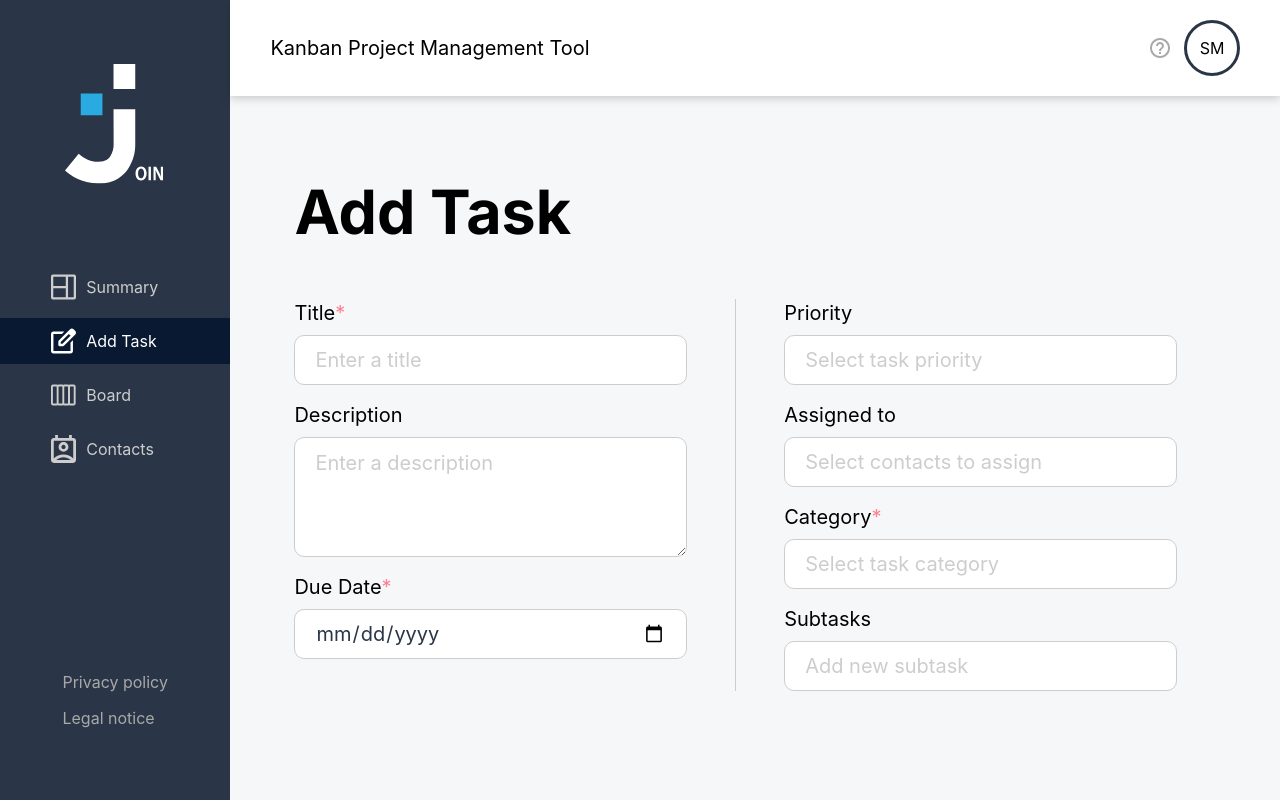
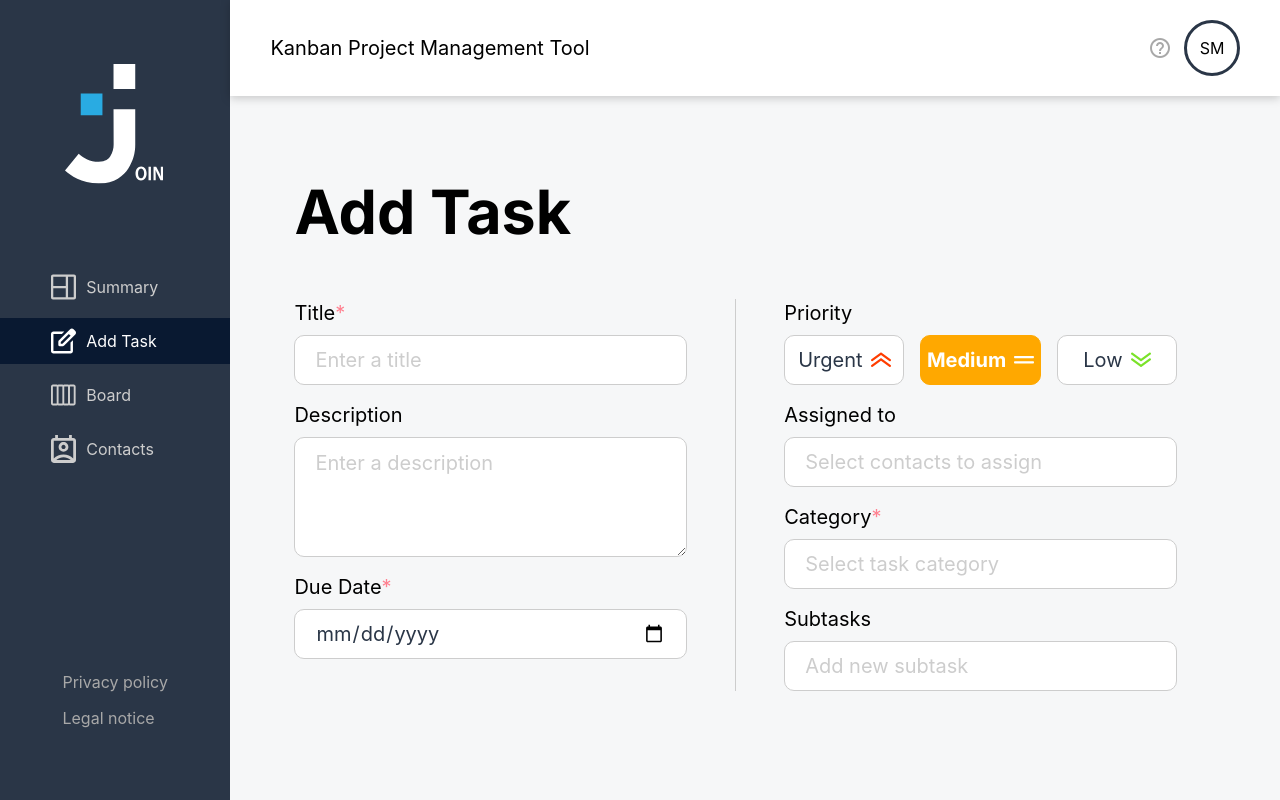
Before and after one commit to NadineJuliana/Join-Project, an Angular app: page /add-task in a window 1280 px wide. Built offline with nearby package versions, Linux system fonts and the light colour scheme; no server answers; a web font is replaced by a local one.

Commit message:
Enhance task form with reactive validation and priority selection UI

```diff
--- a/src/app/features/tasks/components/task-form/task-form.component.html
+++ b/src/app/features/tasks/components/task-form/task-form.component.html
@@ -1,10 +1,24 @@
-<div class="task-form-layout">
+<div class="task-form-layout" [formGroup]="form">
   <section class="task-form-block task-form-block--left">
     <div class="task-form-field">
       <h5>
         <label for="task-title">Title<span class="required">*</span></label>
       </h5>
-      <input id="task-title" type="text" placeholder="Enter a title" />
+      <div class="task-form-input-wrap">
+        <input
+          id="task-title"
+          type="text"
+          formControlName="title"
+          placeholder="Enter a title"
+        />
+        @if (
+          !form.controls.title.valid &&
+          form.controls.title.touched &&
+          !form.controls.title.disabled
+        ) {
+          <p>Please enter a title</p>
+        }
+      </div>
     </div>
 
     <div class="task-form-field">
@@ -21,7 +35,21 @@
           >Due Date<span class="required">*</span></label
         >
       </h5>
-      <input id="task-due-date" type="date" [min]="todayMinDate" />
+      <div class="task-form-input-wrap">
+        <input
+          id="task-due-date"
+          type="date"
+          formControlName="dueDate"
+          [min]="todayMinDate"
+        />
+        @if (
+          !form.controls.dueDate.valid &&
+          form.controls.dueDate.touched &&
+          !form.controls.dueDate.disabled
+        ) {
+          <p>Please choose today or a future date</p>
+        }
+      </div>
     </div>
   </section>
 
@@ -34,12 +62,91 @@
 
   <section class="task-form-block task-form-block--right">
     <div class="task-form-field">
-      <h5><label for="task-priority">Priority</label></h5>
-      <input
-        id="task-priority"
-        type="text"
-        placeholder="Select task priority"
-      />
+      <h5>Priority</h5>
+      <div class="task-form-priority" role="group" aria-label="Task priority">
+        <button
+          type="button"
+          class="task-form-priority__button task-form-priority__button--tone-urgent"
+          [class.task-form-priority__button--urgent]="
+            isPrioritySelected('urgent')
+          "
+          [attr.aria-pressed]="isPrioritySelected('urgent')"
+          (click)="selectPriority('urgent')"
+        >
+          <h5>Urgent</h5>
+          <div class="icon" aria-hidden="true">
+            <svg
+              class="task-form-priority__icon"
+              xmlns="http://www.w3.org/2000/svg"
+              viewBox="0 0 20 15"
+              preserveAspectRatio="xMidYMid meet"
+            >
+              <path
+                d="M18.9043 14.5096C18.6696 14.51 18.4411 14.4351 18.2522 14.2961L10.0001 8.21288L1.74809 14.2961C1.63224 14.3816 1.50066 14.4435 1.36086 14.4783C1.22106 14.513 1.07577 14.5199 0.933305 14.4986C0.790837 14.4772 0.653973 14.428 0.530528 14.3538C0.407083 14.2796 0.299474 14.1818 0.213845 14.0661C0.128216 13.9503 0.0662437 13.8188 0.0314671 13.6791C-0.00330956 13.5394 -0.0102098 13.3943 0.0111604 13.2519C0.0543195 12.9644 0.21001 12.7058 0.443982 12.533L9.34809 5.96249C9.53679 5.8229 9.76536 5.74756 10.0001 5.74756C10.2349 5.74756 10.4635 5.8229 10.6522 5.96249L19.5563 12.533C19.7422 12.6699 19.8801 12.862 19.9503 13.0819C20.0204 13.3018 20.0193 13.5382 19.9469 13.7573C19.8746 13.9765 19.7349 14.1673 19.5476 14.3024C19.3604 14.4375 19.1352 14.51 18.9043 14.5096Z"
+                fill="currentColor"
+              />
+              <path
+                d="M18.9043 8.76057C18.6696 8.76097 18.4411 8.68612 18.2522 8.54702L10.0002 2.46386L1.7481 8.54702C1.51412 8.71983 1.22104 8.79269 0.93331 8.74956C0.645583 8.70643 0.386785 8.55086 0.213849 8.31706C0.0409137 8.08326 -0.0319941 7.79039 0.011165 7.50288C0.054324 7.21536 0.210015 6.95676 0.443986 6.78395L9.3481 0.213471C9.5368 0.0738799 9.76537 -0.00146484 10.0002 -0.00146484C10.2349 -0.00146484 10.4635 0.0738799 10.6522 0.213471L19.5563 6.78395C19.7422 6.92087 19.8801 7.11298 19.9503 7.33286C20.0204 7.55274 20.0193 7.78914 19.947 8.00832C19.8746 8.22751 19.7349 8.41826 19.5476 8.55335C19.3604 8.68844 19.1352 8.76096 18.9043 8.76057Z"
+                fill="currentColor"
+              />
+            </svg>
+          </div>
+        </button>
+        <button
+          type="button"
+          class="task-form-priority__button task-form-priority__button--tone-medium"
+          [class.task-form-priority__button--medium]="
+            isPrioritySelected('medium')
+          "
+          [attr.aria-pressed]="isPrioritySelected('medium')"
+          (click)="selectPriority('medium')"
+        >
+          <h5>Medium</h5>
+          <div class="icon" aria-hidden="true">
+            <svg
+              class="task-form-priority__icon"
+              xmlns="http://www.w3.org/2000/svg"
+              viewBox="0 0 20 8"
+              preserveAspectRatio="xMidYMid meet"
+            >
+              <path
+                d="M18.9041 7.45086H1.09589C0.805242 7.45086 0.526498 7.33456 0.320979 7.12755C0.11546 6.92054 0 6.63977 0 6.34701C0 6.05425 0.11546 5.77349 0.320979 5.56647C0.526498 5.35946 0.805242 5.24316 1.09589 5.24316H18.9041C19.1948 5.24316 19.4735 5.35946 19.679 5.56647C19.8845 5.77349 20 6.05425 20 6.34701C20 6.63977 19.8845 6.92054 19.679 7.12755C19.4735 7.33456 19.1948 7.45086 18.9041 7.45086Z"
+                fill="currentColor"
+              />
+              <path
+                d="M18.9041 2.2077H1.09589C0.805242 2.2077 0.526498 2.0914 0.320979 1.88439C0.11546 1.67738 0 1.39661 0 1.10385C0 0.81109 0.11546 0.530322 0.320979 0.32331C0.526498 0.116298 0.805242 0 1.09589 0L18.9041 0C19.1948 0 19.4735 0.116298 19.679 0.32331C19.8845 0.530322 20 0.81109 20 1.10385C20 1.39661 19.8845 1.67738 19.679 1.88439C19.4735 2.0914 19.1948 2.2077 18.9041 2.2077Z"
+                fill="currentColor"
+              />
+            </svg>
+          </div>
+        </button>
+        <button
+          type="button"
+          class="task-form-priority__button task-form-priority__button--tone-low"
+          [class.task-form-priority__button--low]="isPrioritySelected('low')"
+          [attr.aria-pressed]="isPrioritySelected('low')"
+          (click)="selectPriority('low')"
+        >
+          <h5>Low</h5>
+          <div class="icon" aria-hidden="true">
+            <svg
+              class="task-form-priority__icon"
+              xmlns="http://www.w3.org/2000/svg"
+              viewBox="0 0 20 15"
+              preserveAspectRatio="xMidYMid meet"
+            >
+              <path
+                d="M10 8.76077C9.7654 8.76118 9.53687 8.68634 9.34802 8.54726L0.444913 1.97752C0.329075 1.89197 0.231235 1.78445 0.15698 1.66111C0.0827245 1.53777 0.033508 1.40102 0.0121402 1.25868C-0.031014 0.971193 0.0418855 0.678356 0.214802 0.444584C0.387718 0.210811 0.646486 0.0552534 0.934181 0.0121312C1.22188 -0.0309911 1.51493 0.0418545 1.74888 0.214643L10 6.29712L18.2511 0.214643C18.367 0.129087 18.4985 0.0671675 18.6383 0.0324205C18.7781 -0.00232646 18.9234 -0.00922079 19.0658 0.0121312C19.2083 0.0334832 19.3451 0.0826633 19.4685 0.156864C19.592 0.231064 19.6996 0.328831 19.7852 0.444584C19.8708 0.560336 19.9328 0.691806 19.9676 0.831488C20.0023 0.97117 20.0092 1.11633 19.9879 1.25868C19.9665 1.40102 19.9173 1.53777 19.843 1.66111C19.7688 1.78445 19.6709 1.89197 19.5551 1.97752L10.652 8.54726C10.4631 8.68634 10.2346 8.76118 10 8.76077Z"
+                fill="currentColor"
+              />
+              <path
+                d="M10 14.5093C9.7654 14.5097 9.53687 14.4349 9.34802 14.2958L0.444913 7.72606C0.210967 7.55327 0.0552944 7.29469 0.0121402 7.00721C-0.031014 6.71973 0.0418855 6.42689 0.214802 6.19312C0.387718 5.95935 0.646486 5.80379 0.934181 5.76067C1.22188 5.71754 1.51493 5.79039 1.74888 5.96318L10 12.0457L18.2511 5.96318C18.4851 5.79039 18.7781 5.71754 19.0658 5.76067C19.3535 5.80379 19.6123 5.95935 19.7852 6.19312C19.9581 6.42689 20.031 6.71973 19.9879 7.00721C19.9447 7.29469 19.789 7.55327 19.5551 7.72606L10.652 14.2958C10.4631 14.4349 10.2346 14.5097 10 14.5093Z"
+                fill="currentColor"
+              />
+            </svg>
+          </div>
+        </button>
+      </div>
     </div>
 
     <div class="task-form-field">
--- a/src/app/features/tasks/components/task-form/task-form.component.scss
+++ b/src/app/features/tasks/components/task-form/task-form.component.scss
@@ -73,6 +73,120 @@
   }
 }
 
+.task-form-input-wrap {
+  position: relative;
+
+  p {
+    position: absolute;
+    top: calc(100% + 2px);
+    left: 0;
+    margin: 0;
+    font-size: 14px;
+    color: var(--error);
+    z-index: 10;
+  }
+}
+
+.task-form-priority {
+  display: flex;
+  gap: 16px;
+
+  &__button {
+    flex: 1;
+    height: 50px;
+    display: flex;
+    align-items: center;
+    justify-content: center;
+    gap: 8px;
+    border: 1px solid var(--lightgray);
+    border-radius: 10px;
+    background: var(--white);
+    color: var(--primary);
+    cursor: pointer;
+    transition:
+      box-shadow 0.15s ease,
+      border-color 0.15s ease,
+      background-color 0.15s ease,
+      color 0.15s ease;
+
+    &:hover {
+      box-shadow: var(--drop-shadow);
+    }
+
+    .icon {
+      display: flex;
+      align-items: center;
+      justify-content: center;
+      width: 20px;
+      height: 20px;
+    }
+
+    &--tone-urgent .icon {
+      color: var(--urgent);
+    }
+
+    &--tone-medium .icon {
+      color: var(--medium);
+    }
+
+    &--tone-low .icon {
+      color: var(--low);
+    }
+
+    &--urgent {
+      background: var(--urgent);
+      color: var(--white);
+      border-color: var(--urgent);
+      box-shadow: none;
+
+      h5 {
+        font-weight: 700;
+      }
+
+      .icon {
+        color: var(--white);
+      }
+    }
+
+    &--medium {
+      background: var(--medium);
+      color: var(--white);
+      border-color: var(--medium);
+      box-shadow: none;
+
+      h5 {
+        font-weight: 700;
+      }
+
+      .icon {
+        color: var(--white);
+      }
+    }
+
+    &--low {
+      background: var(--low);
+      color: var(--white);
+      border-color: var(--low);
+      box-shadow: none;
+
+      h5 {
+        font-weight: 700;
+      }
+
+      .icon {
+        color: var(--white);
+      }
+    }
+  }
+
+  &__icon {
+    display: block;
+    width: 100%;
+    height: 100%;
+    flex-shrink: 0;
+  }
+}
+
 @media (max-width: 1024px) {
   .task-form-layout {
     gap: 16px;
--- a/src/app/features/tasks/components/task-form/task-form.component.ts
+++ b/src/app/features/tasks/components/task-form/task-form.component.ts
@@ -1,13 +1,38 @@
-import { Component } from '@angular/core';
+import { Component, inject } from '@angular/core';
+import {
+  AbstractControl,
+  FormBuilder,
+  ReactiveFormsModule,
+  ValidationErrors,
+  Validators,
+} from '@angular/forms';
+
+type Priority = 'urgent' | 'medium' | 'low';
 
 @Component({
   selector: 'app-task-form',
-  imports: [],
+  imports: [ReactiveFormsModule],
   templateUrl: './task-form.component.html',
   styleUrl: './task-form.component.scss',
 })
 export class TaskFormComponent {
+  private formBuilder = inject(FormBuilder);
+
+  form = this.formBuilder.nonNullable.group({
+    title: ['', [Validators.required]],
+    dueDate: ['', [Validators.required, this.notPastDateValidator]],
+  });
+
   todayMinDate = this.getTodayMinDate();
+  selectedPriority: Priority = 'medium';
+
+  selectPriority(priority: Priority): void {
+    this.selectedPriority = priority;
+  }
+
+  isPrioritySelected(priority: Priority): boolean {
+    return this.selectedPriority === priority;
+  }
 
   private getTodayMinDate(): string {
     const now = new Date();
@@ -18,4 +43,24 @@ export class TaskFormComponent {
     const day = dayNumber < 10 ? `0${dayNumber}` : `${dayNumber}`;
     return `${year}-${month}-${day}`;
   }
+
+  private notPastDateValidator(
+    control: AbstractControl<string>,
+  ): ValidationErrors | null {
+    if (!control.value) {
+      return null;
+    }
+
+    const selectedDate = new Date(control.value);
+    if (Number.isNaN(selectedDate.getTime())) {
+      return { invalidDate: true };
+    }
+
+    selectedDate.setHours(0, 0, 0, 0);
+
+    const today = new Date();
+    today.setHours(0, 0, 0, 0);
+
+    return selectedDate < today ? { pastDate: true } : null;
+  }
 }
```
